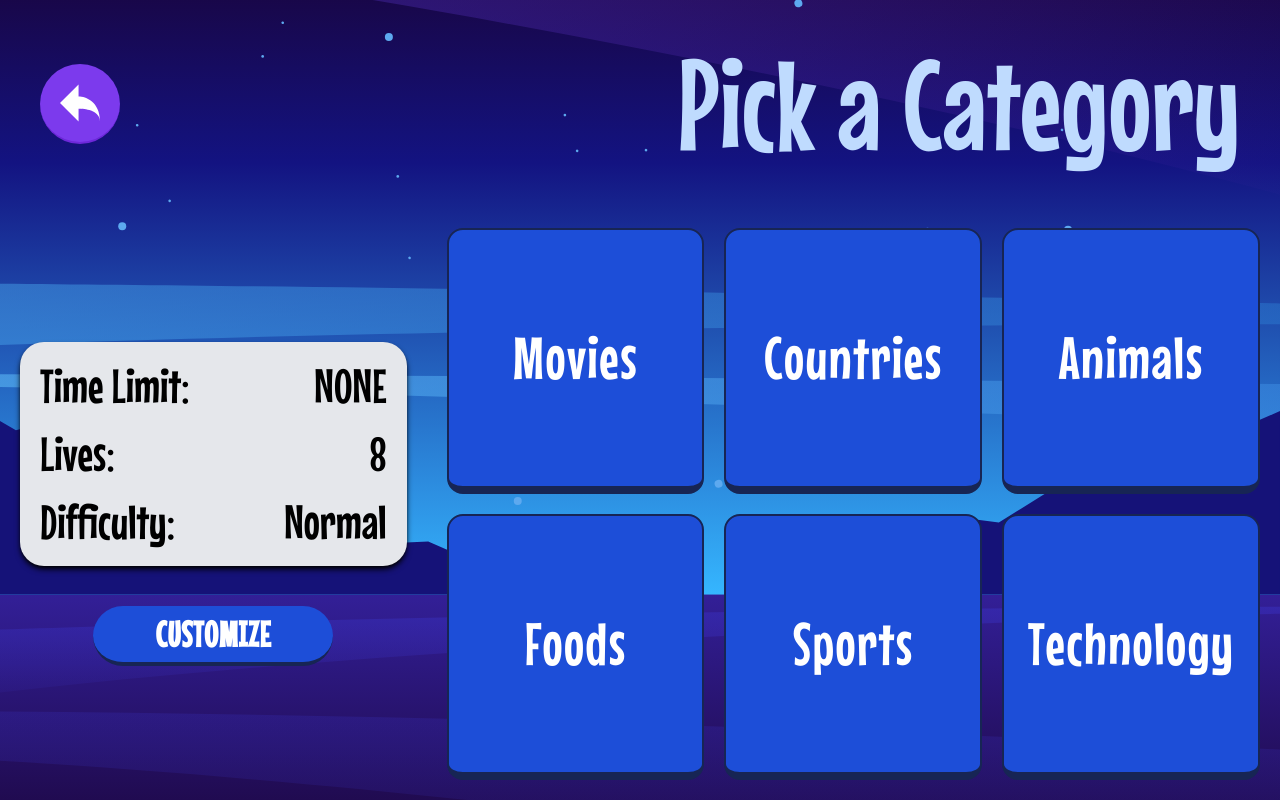
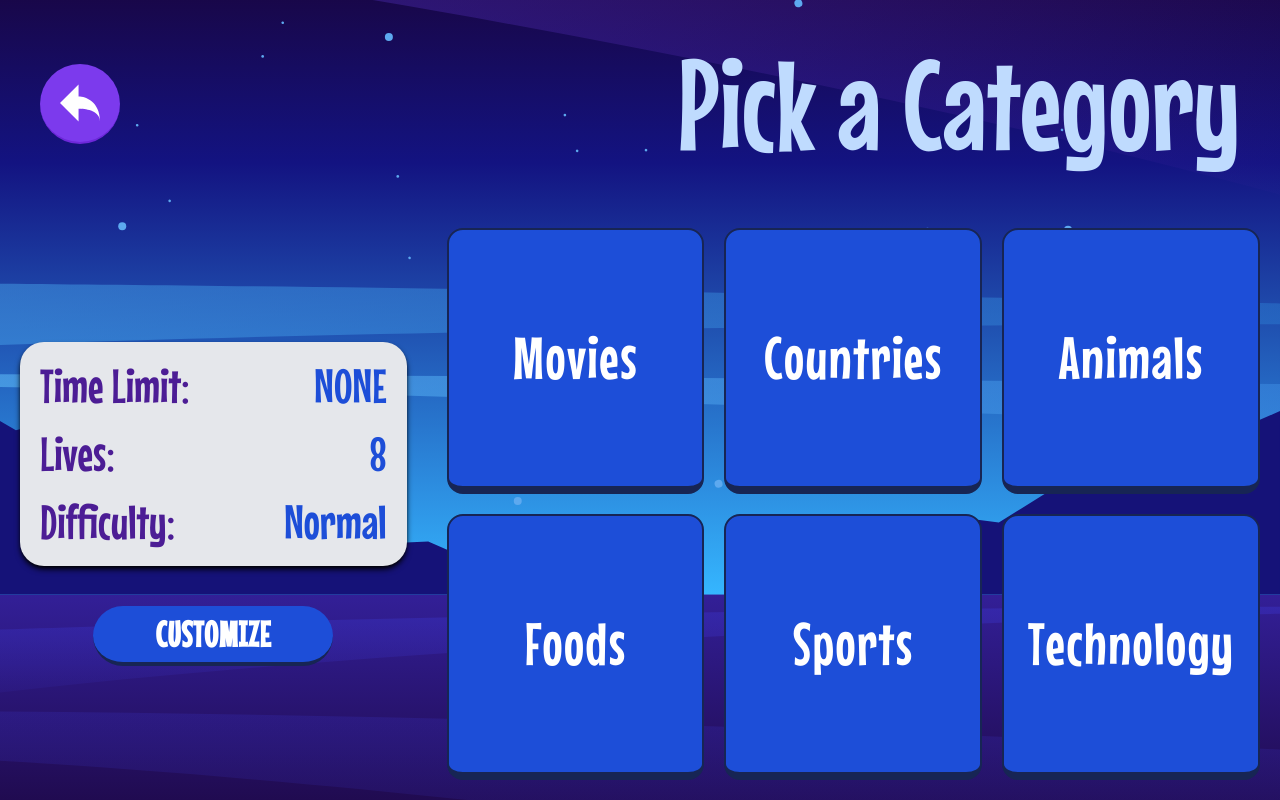
Before and after one commit to MrYious/Hangman-Game, a React (Vite) app in the folder app/: page /menu in a window 1280 px wide. Built offline with nearby package versions, Linux system fonts and the light colour scheme.

Commit message:
fix style

```diff
--- a/app/src/routes/Menu.tsx
+++ b/app/src/routes/Menu.tsx
@@ -19,26 +19,26 @@ export default function Menu () {
             <div className="flex flex-col items-center justify-center w-1/3 gap-10 p-5">
                 <div className="flex flex-col w-full gap-5 p-5 bg-gray-200 shadow-md rounded-3xl shadow-black">
                     <div className="flex justify-between text-5xl">
-                        <div>
+                        <div className="text-violet-900">
                             Time Limit:
                         </div>
-                        <div>
+                        <div className="text-blue-700">
                             NONE
                         </div>
                     </div>
                     <div className="flex justify-between text-5xl">
-                        <div>
+                        <div className="text-violet-900">
                             Lives:
                         </div>
-                        <div>
+                        <div className="text-blue-700">
                             8
                         </div>
                     </div>
                     <div className="flex justify-between text-5xl">
-                        <div>
+                        <div className="text-violet-900">
                             Difficulty:
                         </div>
-                        <div>
+                        <div className="text-blue-700">
                             Normal
                         </div>
                     </div>
```
